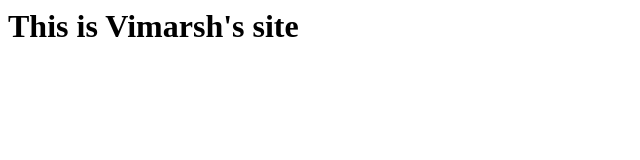
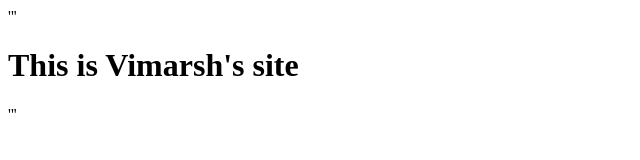
Before and after one commit to XTITAN47/Cloud_practise, a plain HTML site: page index.html in a window 1280 px wide. Shown: the whole page, without its empty margins (0-640 px from the left). Drawn offline with Linux system fonts and the light colour scheme.

Commit message:
Update index.html

```diff
--- a/index.html
+++ b/index.html
@@ -1,8 +1,8 @@
 <html>
   <head>
-    <body>
+    <body bg color="black">
 
-    <h1> This is Vimarsh's site</h1>
+    '''<h1> This is Vimarsh's site</h1>'''
 
     </body>
   </head>
```
